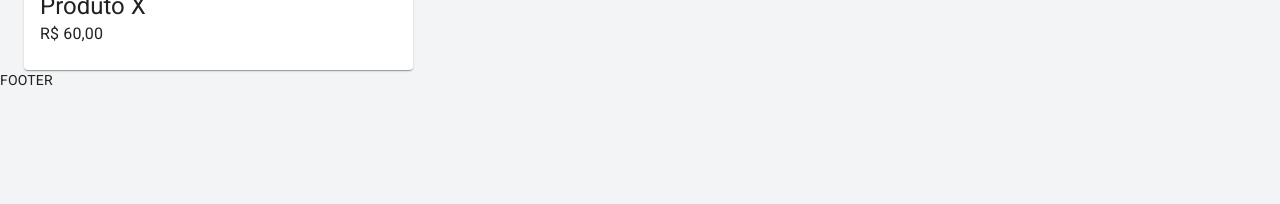
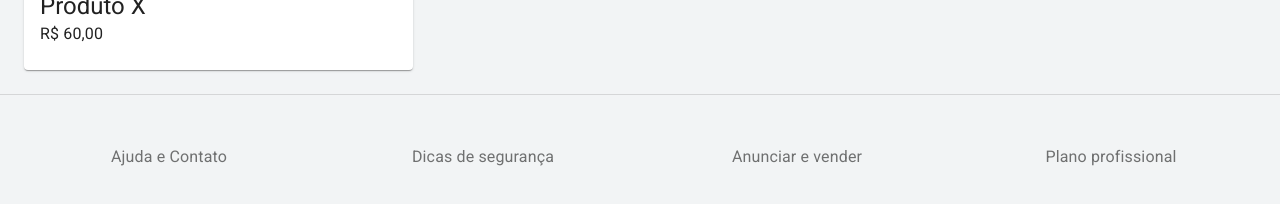
Before and after one commit to RafaPalau/anunx, a Next.js app: page / in a window 1280 px wide. Shown: the part 952-1156 px from the top of the page. Before the commit the page ends 1042 px from the top, so only its background shows below. Built offline with nearby package versions, Linux system fonts and the light colour scheme.

Commit message:
Aula 12 Footer

```diff
--- /dev/null
+++ b/src/components/Footer.js
@@ -0,0 +1,65 @@
+import Link from "next/link";
+import { Box, Container, Grid, Typography } from "@material-ui/core";
+import { makeStyles } from "@material-ui/core/styles";
+
+const useStyles = makeStyles((theme) => ({
+  footer: {
+    borderTop: `1px solid ${theme.palette.divider}`,
+    marginTop: theme.spacing(3),
+    paddingTop: theme.spacing(3),
+    paddingBottom: theme.spacing(3),
+    [theme.breakpoints.up("sm")]: {
+      paddingTop: theme.spacing(6),
+      paddingBottom: theme.spacing(6),
+    },
+  },
+}));
+
+const Footer = () => {
+  const classes = useStyles();
+
+  return (
+    <Container maxWidth='lg' component='footer' className={classes.footer}>
+      <Grid container spacing={3}>
+        <Grid item xs={6} sm={3}>
+          <Box textAlign='center'>
+            <Link href='#' passHref>
+              <Typography color='textSecondary' variant='subtitle1'>
+                Ajuda e Contato
+              </Typography>
+            </Link>
+          </Box>
+        </Grid>
+        <Grid item xs={6} sm={3}>
+          <Box textAlign='center'>
+            <Link href='#' passHref>
+              <Typography color='textSecondary' variant='subtitle1'>
+                Dicas de segurança
+              </Typography>
+            </Link>
+          </Box>
+        </Grid>
+        <Grid item xs={6} sm={3}>
+          <Box textAlign='center'>
+            <Link href='#' passHref>
+              <Typography color='textSecondary' variant='subtitle1'>
+                Anunciar e vender
+              </Typography>
+            </Link>
+          </Box>
+        </Grid>
+        <Grid item xs={6} sm={3}>
+          <Box textAlign='center'>
+            <Link href='#' passHref>
+              <Typography color='textSecondary' variant='subtitle1'>
+                Plano profissional
+              </Typography>
+            </Link>
+          </Box>
+        </Grid>
+      </Grid>
+    </Container>
+  );
+};
+
+export default Footer;
--- a/src/templates/Default.js
+++ b/src/templates/Default.js
@@ -1,10 +1,11 @@
+import Footer from '../components/Footer'
 import Header from '../components/Header'
 const Default = ({children}) => {
   return (
 <>
 <Header />
 {children}
-<footer>FOOTER</footer>
+<Footer />
 </>
   )
 }
```
